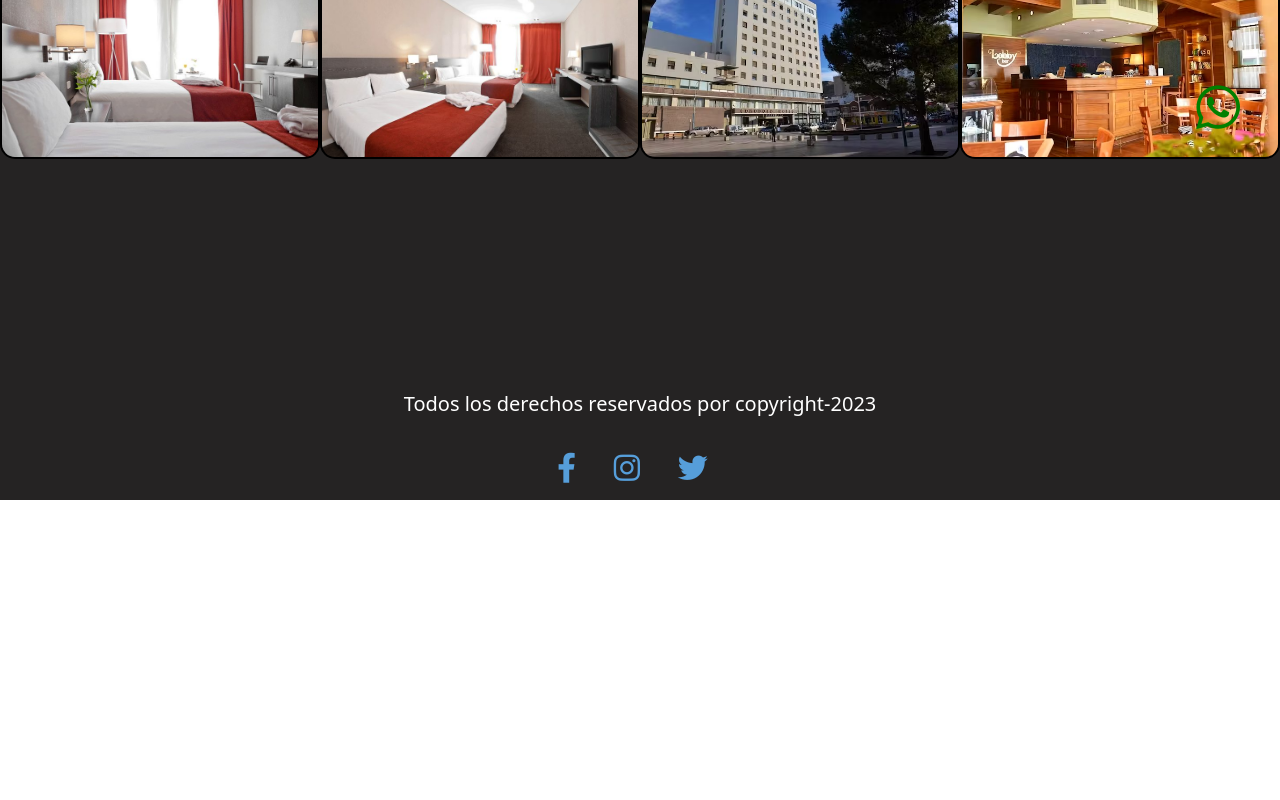
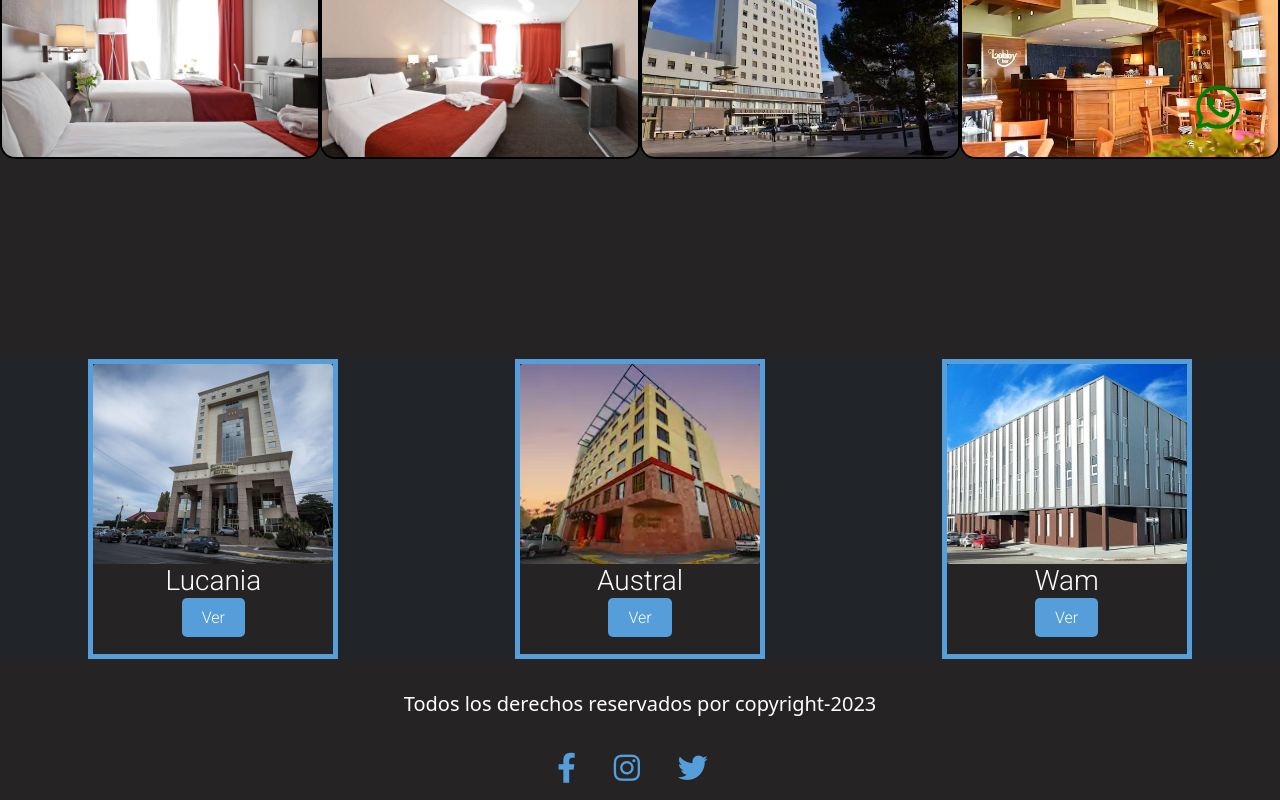
Before and after one commit to mauroeg73/ComodoroRivadavia-Galindo, a plain HTML site: page pages/alojamiento.html in a window 1280 px wide. Shown: the part 615-1415 px from the top of the page. Before the commit the page ends 1115 px from the top, so only its background shows below. Drawn offline with nearby package versions, Linux system fonts and the light colour scheme.

Commit message:
version con alojamiento modificado

```diff
--- a/pages/alojamiento.html
+++ b/pages/alojamiento.html
@@ -63,6 +63,26 @@
             <div class="item item8"></div>
         </div>
     </main>
+    <section>
+        <article class="card-aloj">
+            <div class="card-img card-img4"></div>
+            <h3  class="card-titulo">Lucania</h3>
+            <a href="https://www.lucania-palazzo.com/es">Ver</a>
+        </article>
+
+        <article class="card-aloj">
+            <div class="card-img card-img5"></div>
+            <h3  class="card-titulo">Austral</h3>
+            <a href="https://www.australhotel.com.ar/index.html">Ver</a>
+        </article>
+
+        <article class="card-aloj">
+            <div class="card-img card-img6"></div>
+            <h3  class="card-titulo">Wam</h3>
+            <a href="https://www.wamhotel.com.ar/index.html">Ver</a>
+        </article>
+    </section>
+
 
     <footer>
         <p>Todos los derechos reservados por copyright-2023</p>
```
